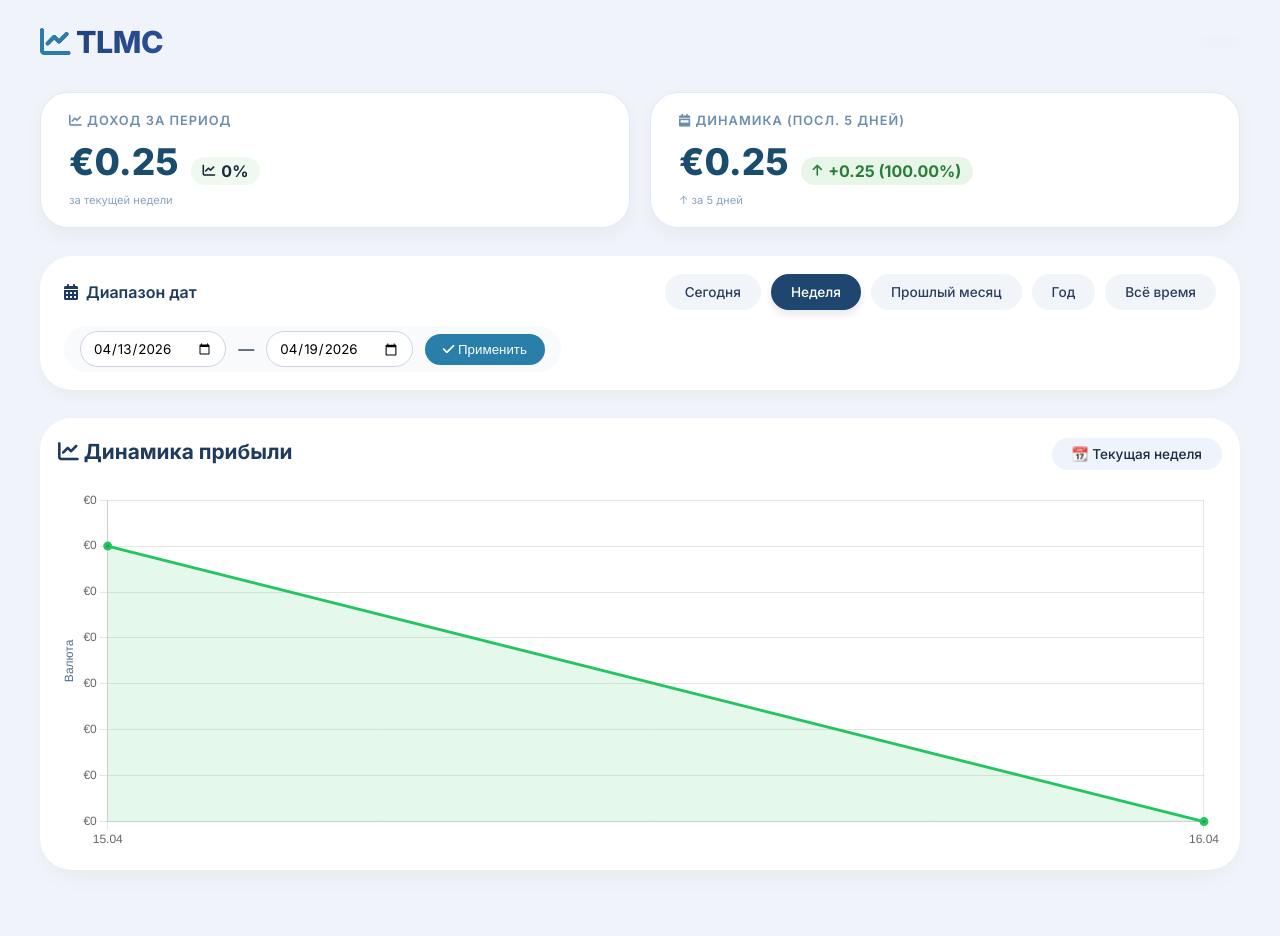
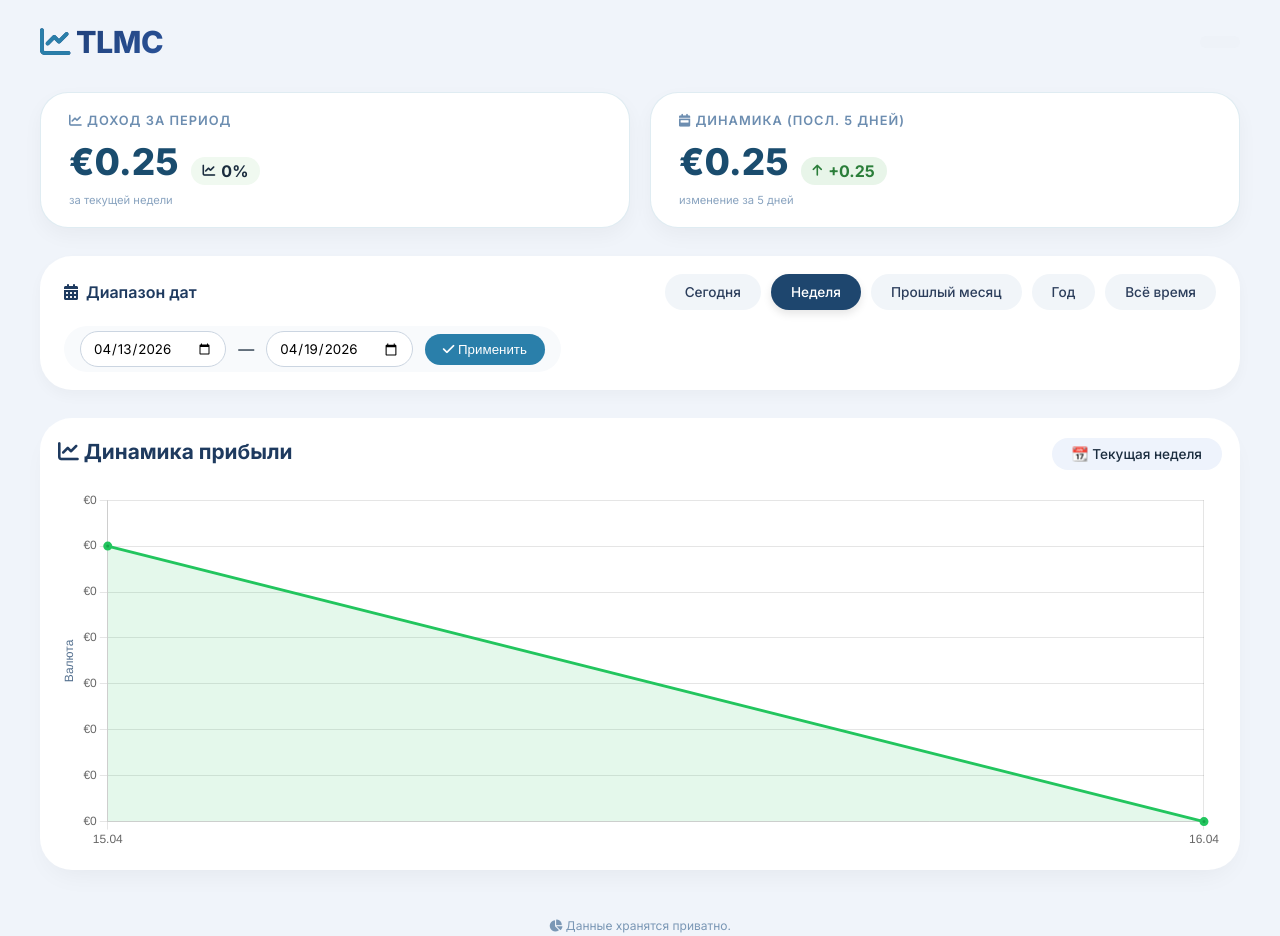
Before and after one commit to tlmc-web/tlmc-web.github.io, a plain HTML site: page index.html in a window 1280 px wide. Drawn offline with nearby package versions, Linux system fonts and the light colour scheme.

Commit message:
Add files via upload

```diff
--- a/index.html
+++ b/index.html
@@ -3,7 +3,7 @@
 <head>
     <meta charset="UTF-8">
     <meta name="viewport" content="width=device-width, initial-scale=1.0, user-scalable=yes, viewport-fit=cover">
-    <title>ProfitFlow | Динамика прибыли (EUR)</title>
+    <title>TLMCOMPANY</title>
     <!-- Google Fonts + Font Awesome -->
     <link href="https://fonts.googleapis.com/css2?family=Inter:opsz,wght@14..32,300;14..32,400;14..32,500;14..32,600;14..32,700;14..32,800&display=swap" rel="stylesheet">
     <link rel="stylesheet" href="https://cdnjs.cloudflare.com/ajax/libs/font-awesome/6.0.0-beta3/css/all.min.css">
@@ -347,10 +347,10 @@
             <div class="stat-main">
                 <span class="stat-value" id="last5daysValue">0</span>
                 <span class="stat-change" id="last5daysChange">
-                    <i class="fas fa-arrow-up"></i> <span id="last5daysPercent">0%</span>
+                    <i class="fas fa-arrow-up"></i> <span id="last5daysAbsChange">0</span>
                 </span>
             </div>
-            <div class="stat-period">↑ за 5 дней</div>
+            <div class="stat-period">изменение за 5 дней</div>
         </div>
     </div>
 
@@ -389,10 +389,10 @@
             <button id="resetDataBtn" class="btn-danger"><i class="fas fa-trash"></i> Сбросить к начальным</button>
         </div>
         <div class="data-list" id="dataList"></div>
-    </div>
+    </div> -->
 
     <footer><i class="fas fa-chart-pie"></i> Данные хранятся приватно.</footer>
-</div> -->
+</div>
 
 <script>
     // ========== 📊 НАЧАЛЬНЫЕ ДАННЫЕ - ТОЛЬКО ЕВРО ==========
@@ -558,21 +558,12 @@
         const currentPeriodSum = getTotalForDateRange(startLast5ISO, endDate);
         const prevPeriodSum = getTotalForDateRange(startPrev5ISO, endPrev5ISO);
 
-        let change = 0;
-        let percent = 0;
-        if (prevPeriodSum > 0) {
-            change = currentPeriodSum - prevPeriodSum;
-            percent = (change / prevPeriodSum) * 100;
-        } else if (currentPeriodSum > 0) {
-            percent = 100;
-            change = currentPeriodSum;
-        }
+        let change = currentPeriodSum - prevPeriodSum;
 
         return {
             currentSum: currentPeriodSum,
             prevSum: prevPeriodSum,
-            change: change,
-            percent: percent
+            change: change
         };
     }
 
@@ -591,6 +582,16 @@
     function formatCurrencyPlain(value) {
         const rounded = Math.round(value * 100) / 100;
         return rounded.toLocaleString(undefined, { minimumFractionDigits: 2, maximumFractionDigits: 2 });
+    }
+
+    function formatChangeWithSign(value) {
+        const absVal = Math.abs(value);
+        const formattedAbs = formatCurrencyPlain(absVal);
+        if (value >= 0) {
+            return `+${formattedAbs}`;
+        } else {
+            return `-${formattedAbs}`;
+        }
     }
 
     // Агрегация по датам (суммирование евро)
@@ -618,19 +619,20 @@
         const dynamics = calculateLast5DaysDynamics();
         const currentSumEUR = dynamics.currentSum;
         const changeEUR = dynamics.change;
-        const percentVal = dynamics.percent;
 
         document.getElementById('last5daysValue').innerHTML = formatCurrency(currentSumEUR);
 
         const changeBadge = document.getElementById('last5daysChange');
-        const isPositive = dynamics.change >= 0;
+        const isPositive = changeEUR >= 0;
+
+        const changeFormatted = formatChangeWithSign(changeEUR);
 
         if (isPositive) {
             changeBadge.className = "stat-change positive";
-            changeBadge.innerHTML = `<i class="fas fa-arrow-up"></i> +${formatCurrencyPlain(changeEUR)} (${percentVal.toFixed(2)}%)`;
+            changeBadge.innerHTML = `<i class="fas fa-arrow-up"></i> ${changeFormatted}`;
         } else {
             changeBadge.className = "stat-change negative";
-            changeBadge.innerHTML = `<i class="fas fa-arrow-down"></i> -${formatCurrencyPlain(Math.abs(changeEUR))} (${Math.abs(percentVal).toFixed(2)}%)`;
+            changeBadge.innerHTML = `<i class="fas fa-arrow-down"></i> ${changeFormatted}`;
         }
 
         let rangeText = "";
```
